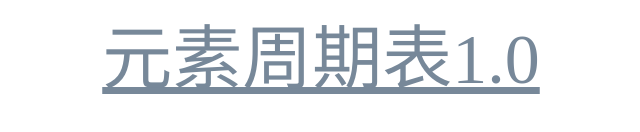
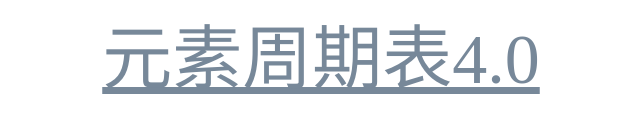
Before and after one commit to hcmkk/Web, a plain HTML site: page html/Table.html in a window 1280 px wide. Shown: the part 472-604 px from the top of the page, 319-959 px from the left. Drawn offline with Linux system fonts and the light colour scheme.

Commit message:
Update Table.html

```diff
--- a/html/Table.html
+++ b/html/Table.html
@@ -30,6 +30,6 @@ a:active {
 <br />
 <a href="../Table/元素周期表3.0.html">元素周期表3.0</a>
 <br />
-<a href="../Table/元素周期表4.0.html">元素周期表1.0</a>
+<a href="../Table/元素周期表4.0.html">元素周期表4.0</a>
 </p>
 </html>
```
